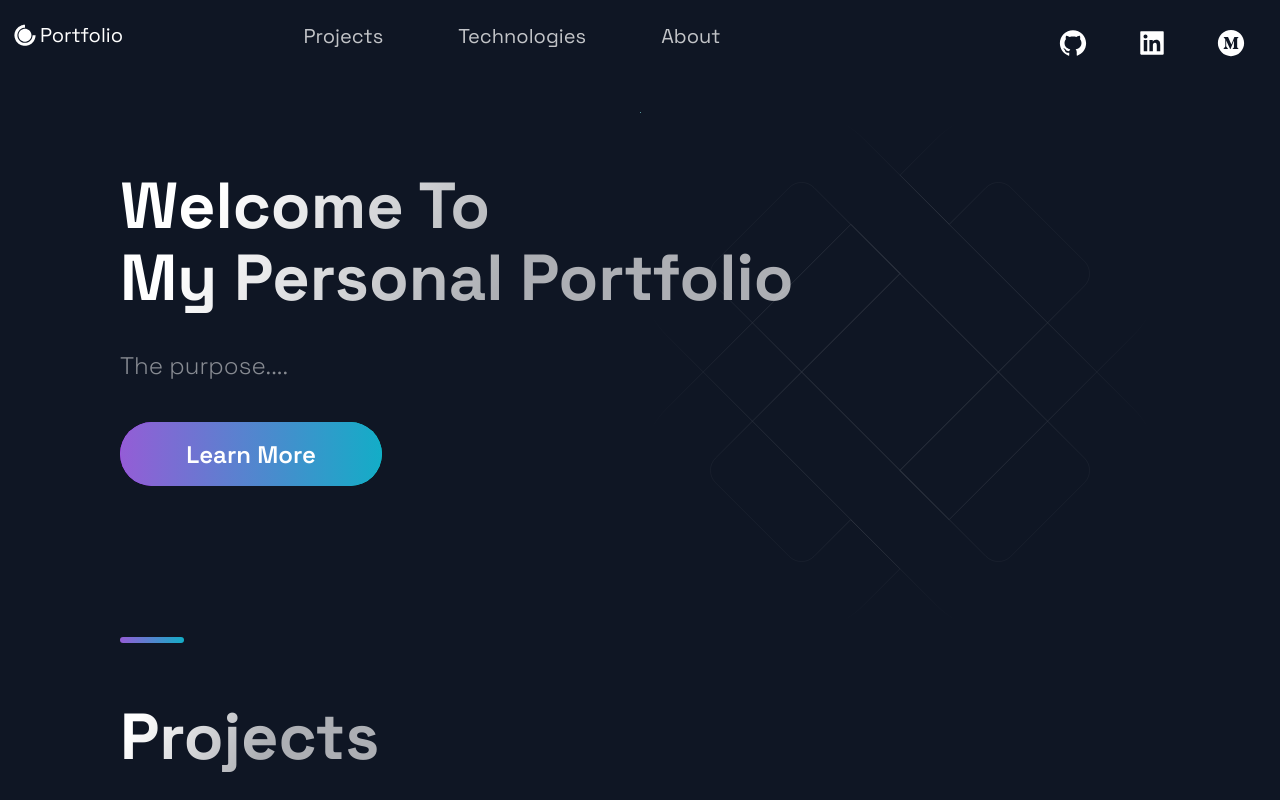
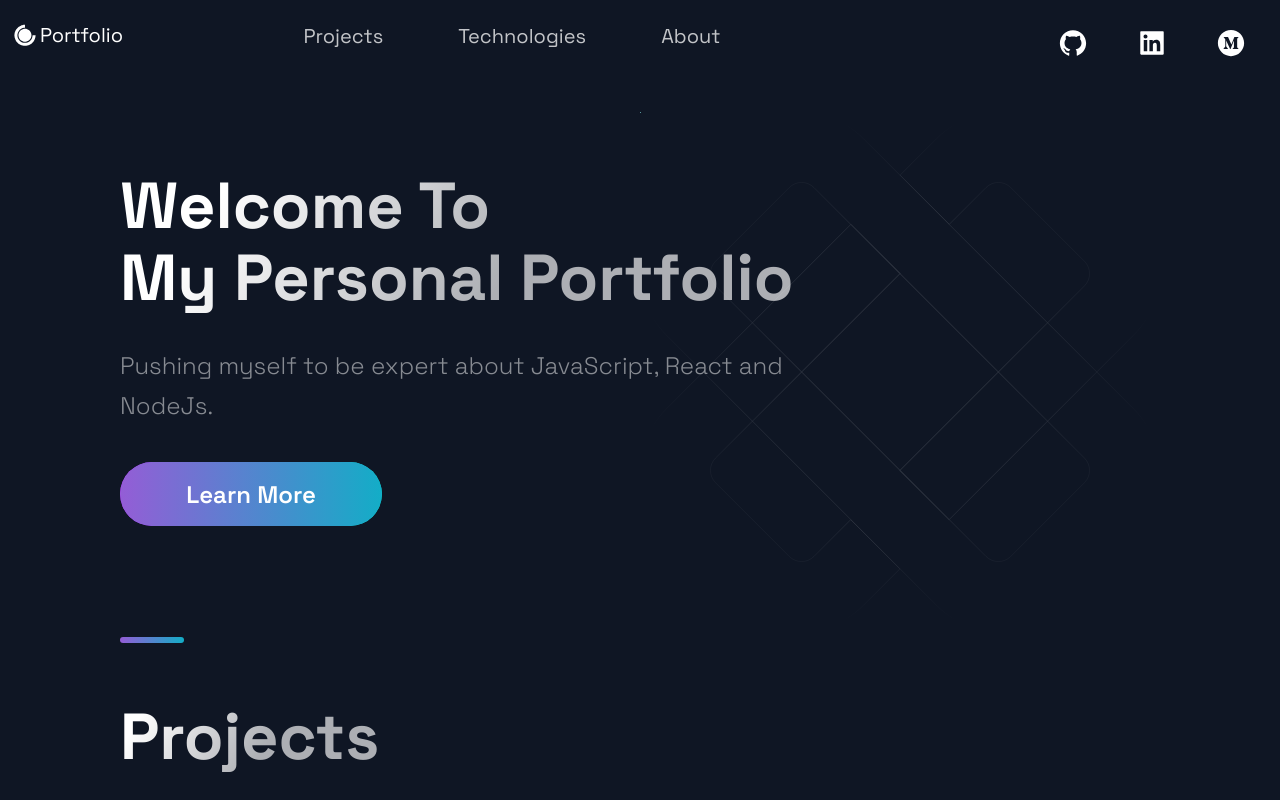
Before and after one commit to dogancanulgu/portfolio-website, a Next.js app: page / in a window 1280 px wide. Shown: the top 800 px of the page. Built offline with nearby package versions, Linux system fonts and the light colour scheme.

Commit message:
Modify section

```diff
--- a/src/components/Hero/Hero.js
+++ b/src/components/Hero/Hero.js
@@ -15,7 +15,9 @@ const Hero = () => (
         Welcome To <br />
         My Personal Portfolio
       </SectionTitle>
-      <SectionText>The purpose....</SectionText>
+      <SectionText>
+        Pushing myself to be expert about JavaScript, React and NodeJs.
+      </SectionText>
       <Button onClick={() => (window.location = 'https://www.google.com')}>
         Learn More
       </Button>
```
